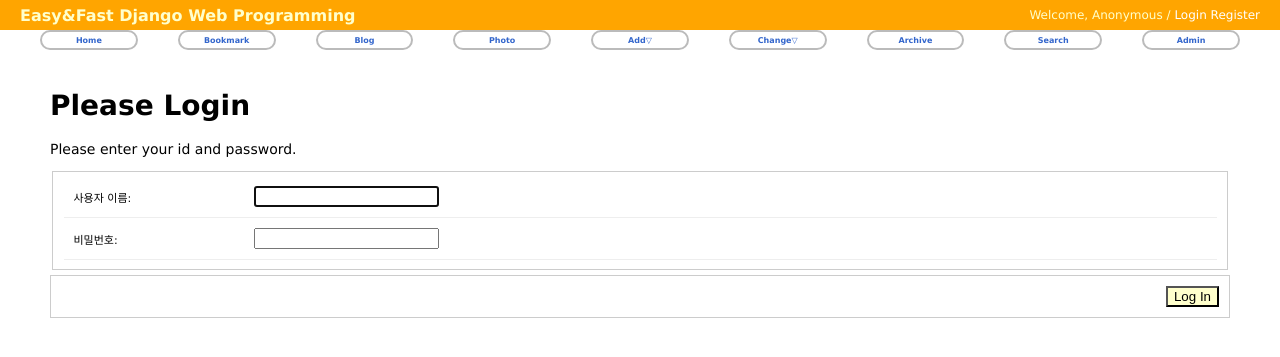
After one commit to sungmin414/Django_Python_study, a Django app: page /accounts/login/ in a window 1280 px wide. The commit adds this page. Shown: the top 357 px of the page. Run offline with Django 3.2, Linux system fonts and the light colour scheme.

Commit message:
login인증기능 구현 urls, views, css, templates 코딩

```diff
--- a/app/config/urls.py
+++ b/app/config/urls.py
@@ -17,7 +17,7 @@ from django.conf import settings
 from django.conf.urls.static import static
 from django.contrib import admin
 from django.urls import path, include
-from .views import HomeView
+from .views import HomeView, UserCreateView, UserCreateDoneTV
 
 urlpatterns = [
     path('admin/', admin.site.urls),
@@ -25,6 +25,9 @@ urlpatterns = [
     path('blog/', include('blog.urls')),
     path('photo/', include('photo.urls')),
     path('', HomeView.as_view(), name='home'),
+    path('accounts/', include('django.contrib.auth.urls')),
+    path('accounts/register/', UserCreateView.as_view(), name='register'),
+    path('accounts/register/done/', UserCreateDoneTV.as_view(), name='register_done'),
 ]
 
 urlpatterns += static(settings.MEDIA_URL, document_root=settings.MEDIA_ROOT)
--- /dev/null
+++ b/app/static/css/forms.css
@@ -0,0 +1,40 @@
+/*Form Error*/
+.errornote{
+    display: block;
+    margin: 5px 0;
+    border: 1px solid #c30;
+    background: #fcf;
+    padding: 5px 25px;
+    color: #c30;
+    font-size: 12px;
+    font-weight: bold;
+}
+
+/*Authentication Forms*/
+fieldset{
+    border: 1px solid #ccc;
+}
+
+.aligned label{
+    width: 170px;
+    display: block;
+    padding: 3px 10px 0 0;
+    float: left;
+}
+
+.form-row{
+    padding: 10px;
+    font-size: 11px;
+    border-bottom: 1px solid #eee;
+}
+
+.submit-row{
+    margin: 5px 0;
+    border: 1px solid #ccc;
+    text-align: right;
+}
+
+.submit-row input{
+    margin: 10px;
+    background: #ffc;
+}
--- a/app/templates/base.html
+++ b/app/templates/base.html
@@ -13,7 +13,18 @@
 <body>
 <div id="header">
     <h2 class="maintitle">Easy&amp;Fast Django Web Programming</h2>
-    <h4 class="welcome">Welcome, <a href="#">shkim</a> / <a href="#">Change Password</a> / <a href="#">Logout</a></h4>
+    {% if user.is_active %}
+    <h4 class="welcome">Welcome,
+        <strong>{% firstof user.get_short_name user.get_username %}</strong> /
+        <a href="{% url 'password_change' %}">Change Password</a> /
+        <a href="{% url 'logout' %}">Logout</a>
+    </h4>
+    {% else %}
+    <h4 class="welcome">Welcome, Anonymous /
+        <a href="{% url 'login' %}">Login</a>
+        <a href="{% url 'register' %}">Register</a>
+    </h4>
+    {% endif %}
 </div>
 
 <div id="menu">
--- /dev/null
+++ b/app/templates/registration/login.html
@@ -0,0 +1,38 @@
+{% extends 'base.html' %}
+
+{% block title %}login.html{% endblock %}
+
+{% load staticfiles %}
+{% block extrastyle %}{% static 'css/forms.css' %}{% endblock %}
+
+{% block content %}
+<div id="content">
+    <h1>Please Login</h1>
+
+    <form action="." method="POST">
+        {% csrf_token %}
+        {% if form.errors %}
+        <p class="errornote">Wrong! Please correct the error(s) below.</p>
+        {% endif %}
+
+        <p>Please enter your id and password.</p>
+
+        <fieldset class="aligned">
+            <div class="form-row">
+                {{ form.username.label_tag }} {{ form.username }}
+            </div>
+
+            <div class="form-row">
+                {{ form.password.label_tag }} {{ form.password }}
+            </div>
+        </fieldset>
+
+        <div class="submit-row">
+            <input type="submit" value="Log In">
+            <input type="hidden" name="next" value="{{ next }}">
+        </div>
+
+        <script type="text/javascript">document.getElementById('id_username').focus();</script>
+    </form>
+</div>
+{% endblock %}
```
Also changed, not shown: app/config/settings.py (+6 -1 lines), app/config/views.py (+15 -1 lines), app/templates/registration/logged_out.html (added, +11 -0 lines), app/templates/registration/password_change_done.html (added, +10 -0 lines), app/templates/registration/password_change_form.html (added, +43 -0 lines), app/templates/registration/register.html (added, +39 -0 lines), app/templates/registration/register_done.html (added, +13 -0 lines), login인증기능.md (added, +67 -0 lines).
